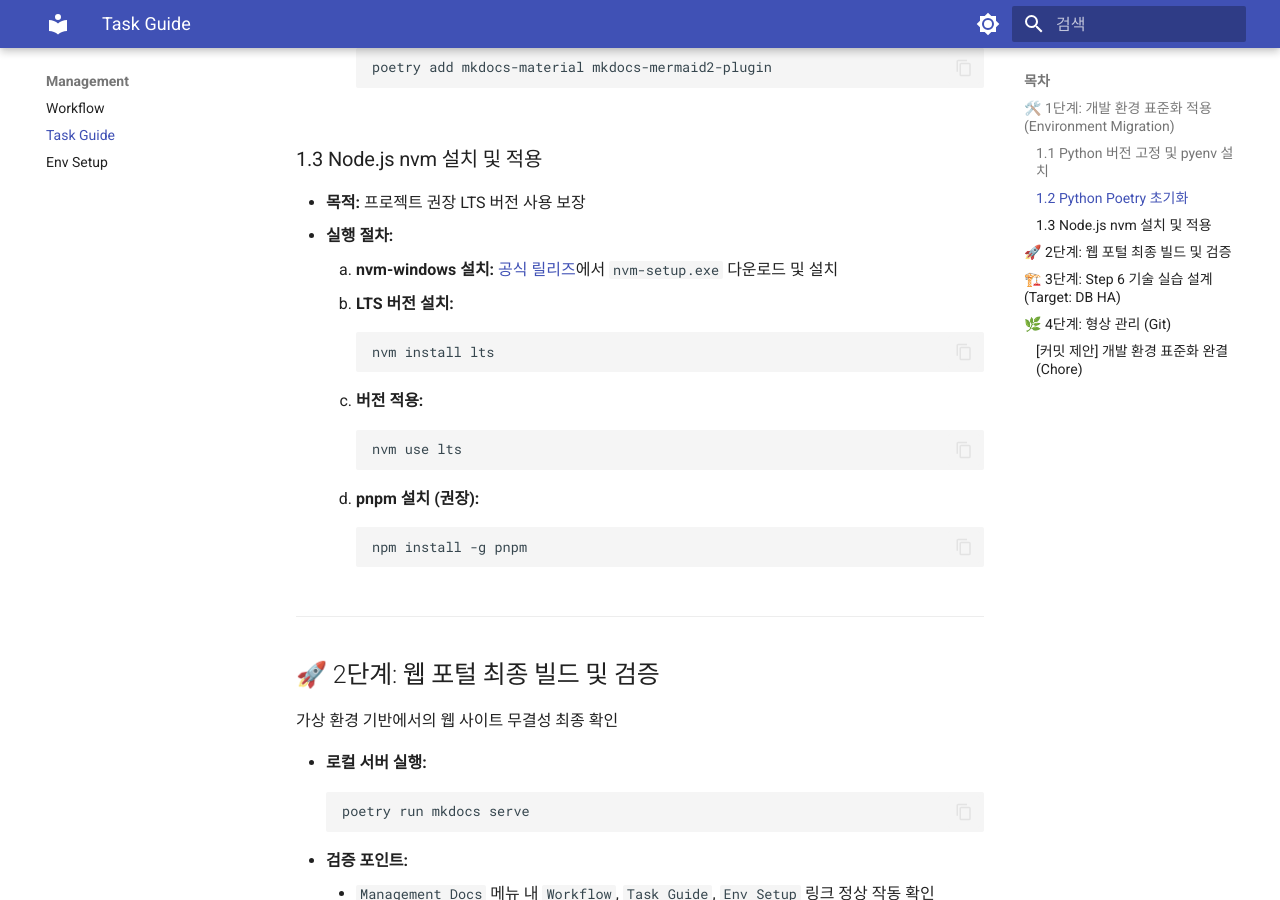
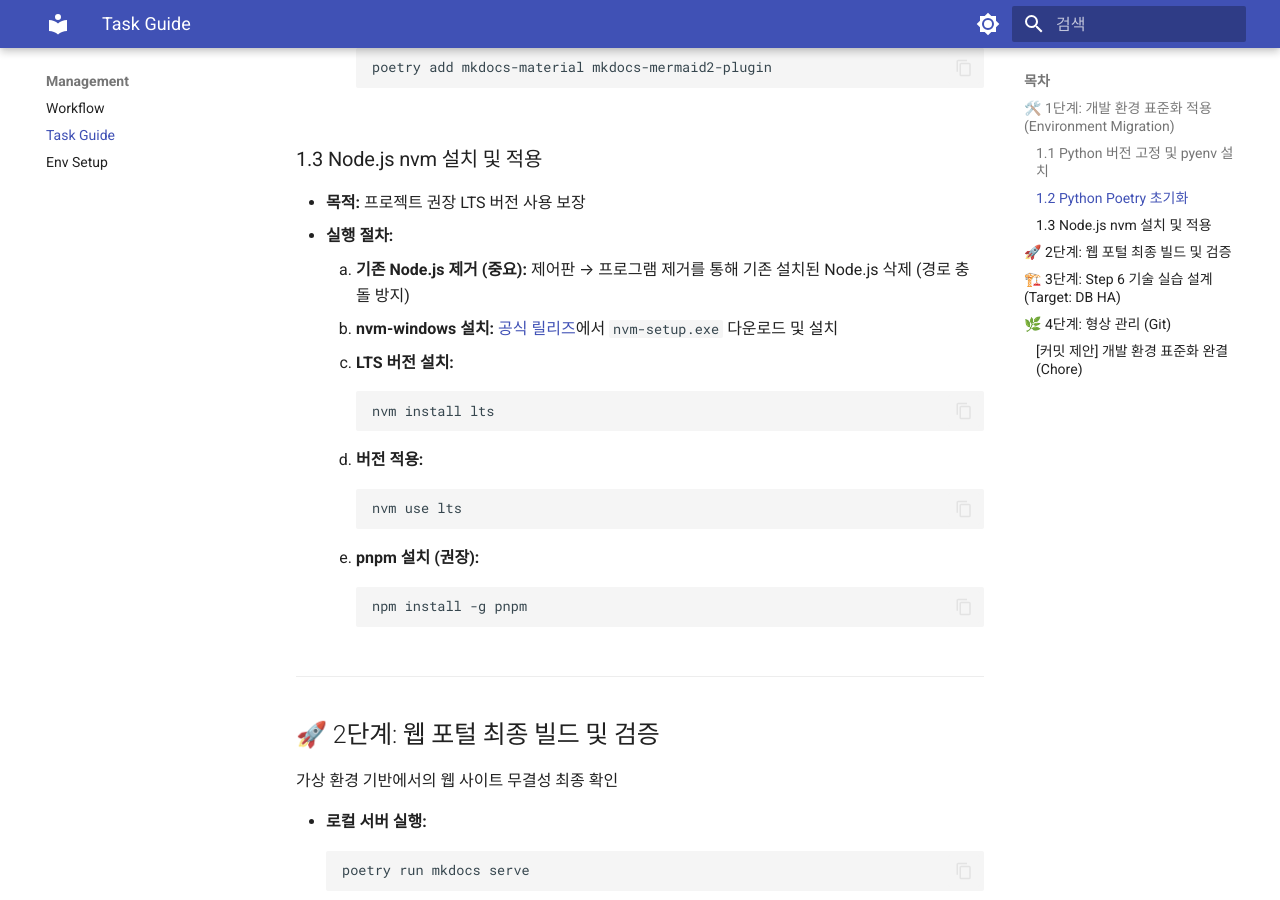
Before and after one commit to ksj686/cloud_infra, an MkDocs documentation site: the page built from docs/CURRENT_TASK_GUIDE.md, in a window 1280 px wide and 900 px high, scrolled down 1256 px. Built offline with MkDocs 1.6.1 and Material for MkDocs 9.7.7, drawn with Linux system fonts in a browser that asks for light colours.

Commit message:
docs: nvm 설치 전 기존 Node.js 삭제 지침 및 실행 가이드 보완  - 경로 충돌 방지를 위한 기존 Node.js 전수 삭제 권고 추가  - 잔여 폴더 정리 및 nvm-windows 설치 전 사전 준비 단계 구체화

````diff
--- a/docs/CURRENT_TASK_GUIDE.md
+++ b/docs/CURRENT_TASK_GUIDE.md
@@ -45,16 +45,17 @@
 ### 1.3 Node.js nvm 설치 및 적용
 - **목적:** 프로젝트 권장 LTS 버전 사용 보장
 - **실행 절차:**
-    1.  **nvm-windows 설치:** [공식 릴리즈](https://github.com/coreybutler/nvm-windows/releases)에서 `nvm-setup.exe` 다운로드 및 설치
-    2.  **LTS 버전 설치:**
+    1.  **기존 Node.js 제거 (중요):** 제어판 → 프로그램 제거를 통해 기존 설치된 Node.js 삭제 (경로 충돌 방지)
+    2.  **nvm-windows 설치:** [공식 릴리즈](https://github.com/coreybutler/nvm-windows/releases)에서 `nvm-setup.exe` 다운로드 및 설치
+    3.  **LTS 버전 설치:**
         ```bash
         nvm install lts
         ```
-    3.  **버전 적용:**
+    4.  **버전 적용:**
         ```bash
         nvm use lts
         ```
-    4.  **pnpm 설치 (권장):**
+    5.  **pnpm 설치 (권장):**
         ```bash
         npm install -g pnpm
         ```
````
Also changed, not shown: docs/CHANGELOG.md (+1 -0 lines), docs/ENVIRONMENT_SETUP.md (+5 -0 lines).
